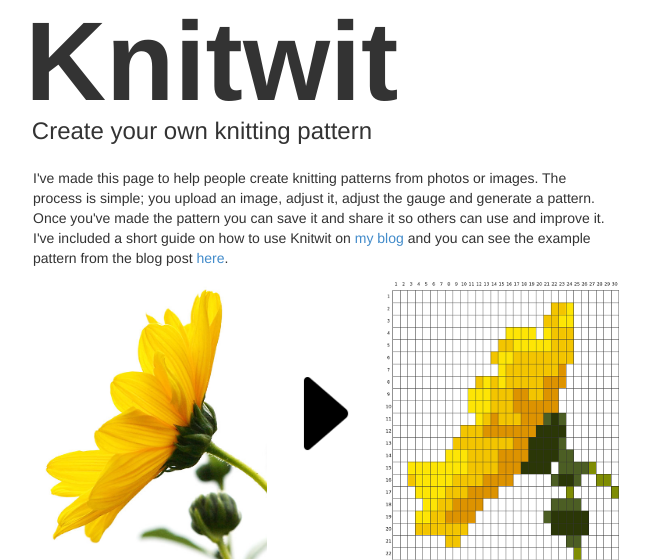
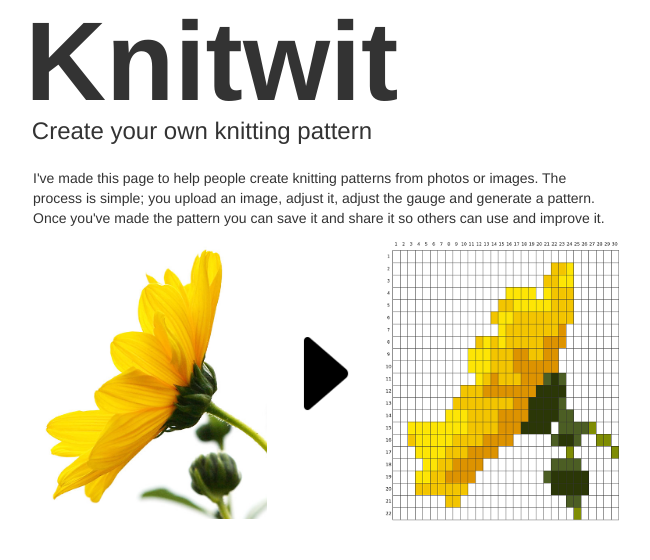
Before and after one commit to arnfred/Knitwit, a Python web app: template templates/main.html in a window 1280 px wide. Shown: the part 190-750 px from the top of the page, without its empty margins (339-989 px from the left). Run offline with Jinja, Linux system fonts and the light colour scheme; the template is opened without the code that fills it, so the values that code supplies are empty; some libraries are stand-ins or nearby versions.

Commit message:
Removed dead links

```diff
--- a/templates/main.html
+++ b/templates/main.html
@@ -34,10 +34,7 @@
                 <p>I've made this page to help people create knitting patterns from
                 photos or images. The process is simple; you upload an image, adjust
                 it, adjust the gauge and generate a pattern. Once you've made the pattern you can save
-                it and share it so others can use and improve it. I've included a short guide on how to use Knitwit on <a
-                href="http://www.dynkarken.com/knitwit/" alt="my blog">my blog</a>
-                and you can see the example pattern from the blog post <a
-                href="/p/cyhmazdonu">here</a>.</p>
+                it and share it so others can use and improve it.</p>
 
                 <div id="example">
                     <img src="/static/images/flower.png">
```
